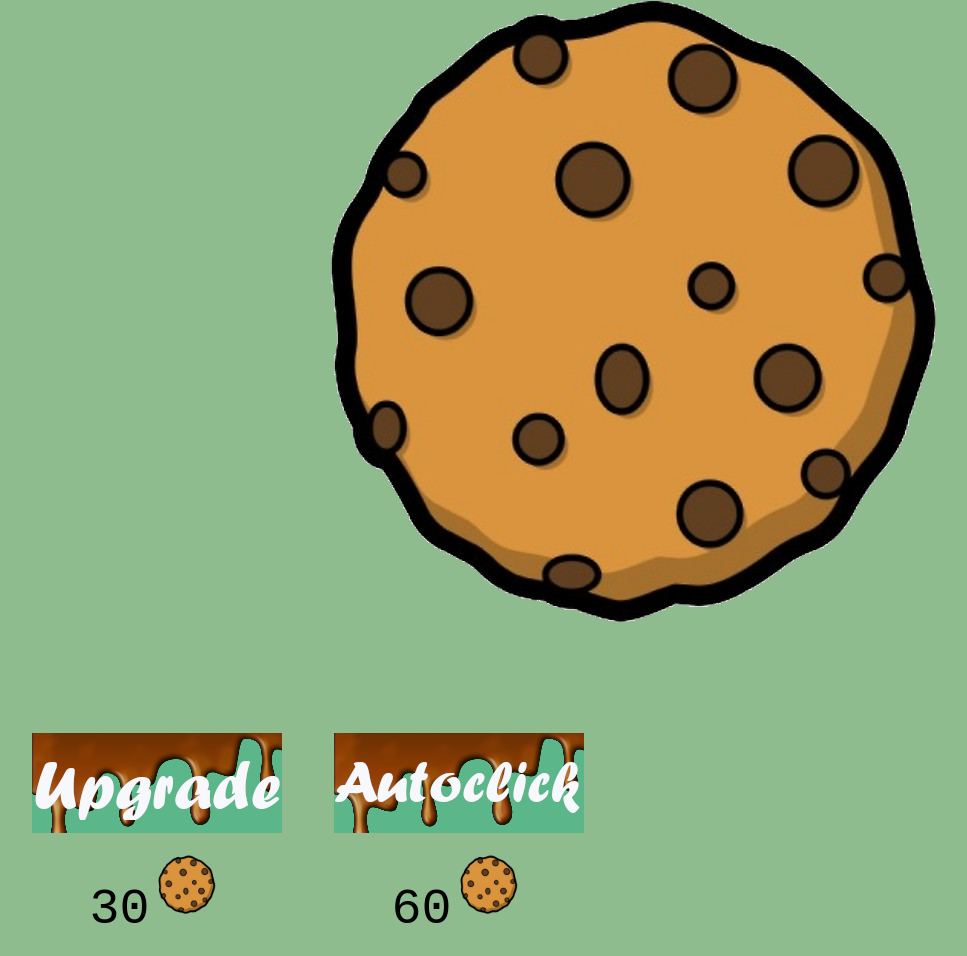
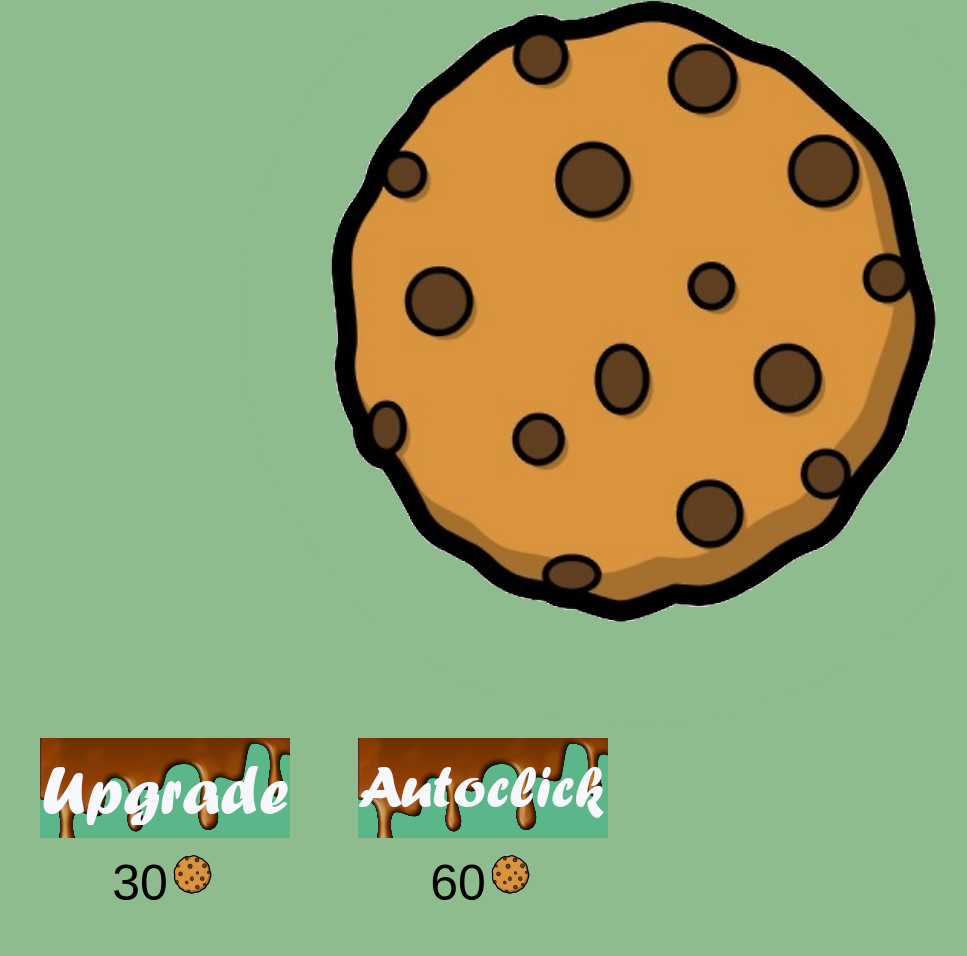
Before and after one commit to bogedorian/GB_Cookie_Clicker, a website: page public/clicker.html in a window 1280 px wide. Shown: the part 226-1182 px from the top of the page, without its empty margins (0-967 px from the left). After the commit the page ends 1161 px from the top, so only its background shows below. Drawn offline with Linux system fonts and the light colour scheme.

Commit message:
styling button

```diff
--- a/public/clicker.html
+++ b/public/clicker.html
@@ -16,8 +16,8 @@
     <button class="button"><img src="img/cookie.png" alt="cookie" class="center" onclick="Add()"></button>
 </div>
 <div id=upgrades>
-    <button id=upgrbtn class="buttongroup upgradebtn" onclick="upgrd()"><img src="img/upgrade.png" id="upgdesign"><br><span id="upgpr">30</span><img src="img/cookie.png" width="75" height="75"></button>
-    <button id=aclbtn class="buttongroup autoclick" onclick="auto()"><img src="img/autoclick.png"><br><span id="acpr">60</span><img src="img/cookie.png" width="75" height="75"></button>
+    <button id=upgrbtn class="buttongroup upgradebtn" onclick="upgrd()"><img src="img/upgrade.png" id="upgdesign"><br><span id="upgpr">30</span><img src="img/cookie.png" width="50" height="50"></button>
+    <button id=aclbtn class="buttongroup autoclick" onclick="auto()"><img src="img/autoclick.png"><br><span id="acpr">60</span><img src="img/cookie.png" width="50" height="50"></button>
 </div>
 
 </body>
--- a/public/css/styling.css
+++ b/public/css/styling.css
@@ -18,12 +18,7 @@
     transform: scale(1.05);
   }
 
-  #upgrdbtn , #autoclick{
-    display: inline-block;
-    margin-right: 5px;
-  }
   .buttongroup {
-    border: 1px solid green;
     color: black;
     padding: 15px 32px;
     text-decoration: black;
@@ -33,6 +28,10 @@
     outline: none;
     text-align: center;
     align-items: center;
+    background-color: darkseagreen;
+    border: 0px;
+    margin: 0 auto;
+    position: relative;
 }
 
   .autoclick:hover{
@@ -42,38 +41,6 @@
   background-color: #3e8e41;
 }
 
-  .upgradebtn {
-    border-left-style: solid;
-    border-left-width: 0px;
-    border-top-style: solid;
-    border-right-width: 0px;
-    border-right-style: solid;
-    border-bottom-width: 0px;
-    border-bottom-style: solid;
-    border-top-width: 0px;
-    background-color: darkseagreen;
-    position: relative;
-    font-family: monospace;
-    border-radius: 4px;
-    padding: 10px 24px;
-    margin: 0 auto;
-  }
-  .autoclick {
-    border-left-style: solid;
-    border-left-width: 0px;
-    border-top-style: solid;
-    border-right-width: 0px;
-    border-right-style: solid;
-    border-bottom-width: 0px;
-    border-bottom-style: solid;
-    border-top-width: 0px;
-    background-color: darkseagreen;
-    position: relative;
-    font-family: monospace;
-    border-radius: 4px;
-    padding: 10px 24px;
-    margin: 0 auto;
-  }
   .button{
     margin: 0 auto;
     display:block;
```
